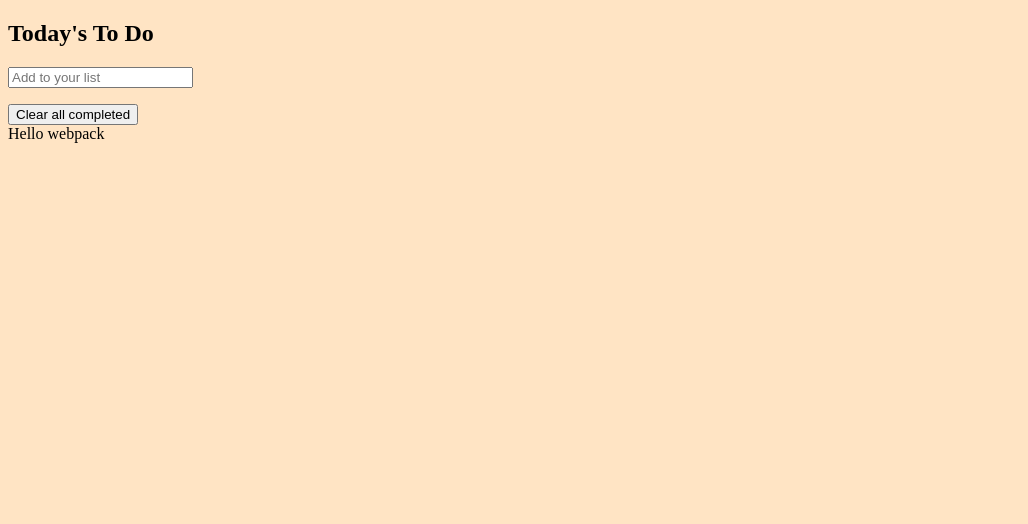
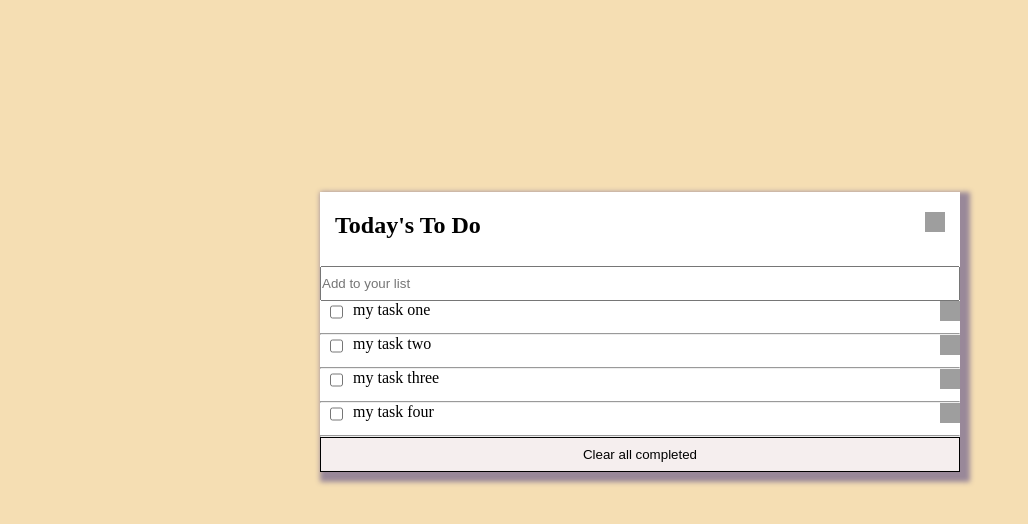
Before and after one commit to sentayhu19/To-Do-list, a website built with webpack: page src/index.html in a window 1280 px wide. Shown: the whole page, without its empty margins (0-1028 px from the left). Built offline with nearby package versions, Linux system fonts and the light colour scheme; grey boxes are pictures that could not be loaded.

Commit message:
To do list html structure and styling added

```diff
--- a/package.json
+++ b/package.json
@@ -14,11 +14,13 @@
   "license": "ISC",
   "devDependencies": {
     "babel-eslint": "^10.1.0",
+    "css-loader": "^6.7.1",
     "eslint": "^7.32.0",
     "eslint-config-airbnb-base": "^14.2.1",
     "eslint-plugin-import": "^2.25.4",
     "hint": "^6.1.10",
     "html-webpack-plugin": "^5.5.0",
+    "style-loader": "^3.3.1",
     "stylelint": "^13.13.1",
     "stylelint-config-standard": "^21.0.0",
     "stylelint-csstree-validator": "^1.9.0",
--- a/src/index.html
+++ b/src/index.html
@@ -4,16 +4,20 @@
     <meta charset="UTF-8">
     <meta name="viewport" content="width=device-width, initial-scale=1.0">
     <title>Wbpack Exercise</title>
-    <link rel="stylesheet" href="./style.css">
 </head>
 <body>
+    <main>
     <div class="main-wrap">
+        <div class="hader-sec">
         <h2>Today's To Do</h2>
-        <input type="text" placeholder="Add to your list">
-    <ul class="to-do-list"></ul>
+        <img src="https://icon-library.com/images/reset-icon-png/reset-icon-png-2.jpg">
+    </div>
+        <input type="text" placeholder="Add to your list" id="input-field">
+    <ul id="to-do-list"></ul>
     <button type="button" >Clear all completed</button>
+
     </div>
-
+</main>
 
 </body>
 </html>
--- a/src/index.js
+++ b/src/index.js
@@ -1,14 +1,32 @@
-import _ from 'lodash';
-
-function component() {
-  const element = document.createElement('div');
-
-  // Lodash, currently included via a script, is required for this line to work
-  // Lodash, now imported by this script
-  element.innerHTML = _.join(['Hello', 'webpack'], ' ');
-
-  return element;
+import './style.css';
+let list = [
+  {
+    index: 0,
+    description: 'my task one',
+    completed: true,
+  },
+  {
+    index: 1,
+    description: 'my task two',
+    completed: true,
+  },
+  {
+    index: 2,
+    description: 'my task three',
+    completed: true,
+  },
+  {
+    index: 3,
+    description: 'my task four',
+    completed: true,
+  }
+];
+let renderlists= () =>{
+const listselector = document.getElementById('to-do-list');
+let render='';
+list.forEach(listItem => {
+   render += ` <li><div class="main-item-wrap"><div class="listitems-wrap"><input type="checkbox" class="checkbox"> ${listItem.description}</div><img src="https://icon-library.com/images/three-vertical-dots-icon/three-vertical-dots-icon-6.jpg"></div></li> <hr> `;
+});
+listselector.innerHTML = render;
 }
-
-document.body.appendChild(component());
-list=[];
+renderlists();
--- a/src/style.css
+++ b/src/style.css
@@ -1,7 +1,69 @@
+*{
+  margin: 0;
+  padding: 0;
+  box-sizing: border-box;
+}
 body {
-  background-color: bisque;
+  background-color: wheat;
 }
 
 .main-wrap {
   margin: 0 auto;
+  display: flex;
+  flex-direction: column;
+  width: 50%;
+  margin-top: 15%;
+  background-color: white;
+  box-shadow: 5px 5px 5px 5px #989;
 }
+button{
+  background-color: rgb(245, 238, 238);
+  border: 1px black solid;
+  height: 35px;
+}
+h2{
+  padding-bottom: 27px;
+}
+.hader-sec{
+  display: flex;
+  justify-content: space-between;
+  padding-top: 20px;
+  padding-right: 15px;
+  padding-left: 15px;
+}
+img{
+  width: 20px;
+  height: 20px;
+}
+
+ul{
+  list-style-type: none;
+}
+
+.listitems-wrap{
+display: flex;
+gap: 10px;
+justify-items: center;
+}
+
+.checkbox{
+  height: 22px;
+}
+
+li{
+  padding-left: 10px;
+  padding-bottom: 10px;
+}
+
+#input-field{
+  height: 35px;
+
+}
+.main-item-wrap{
+  display: flex;
+  justify-content: space-between;
+}
+
+hr{
+  background-color: rgb(245, 238, 238);
+}
--- a/webpack.config.js
+++ b/webpack.config.js
@@ -20,4 +20,12 @@ module.exports = {
     path: path.resolve(__dirname, 'dist'),
     clean: true,
   },
+  module: {
+    rules: [
+      {
+        test: /\.css$/i,
+        use: ['style-loader', 'css-loader'],
+      },
+    ],
+  },
 };
```
Also changed, not shown: README.md (added), src/assets/images/3-vertical-dots.svg (added), 1 other file.
